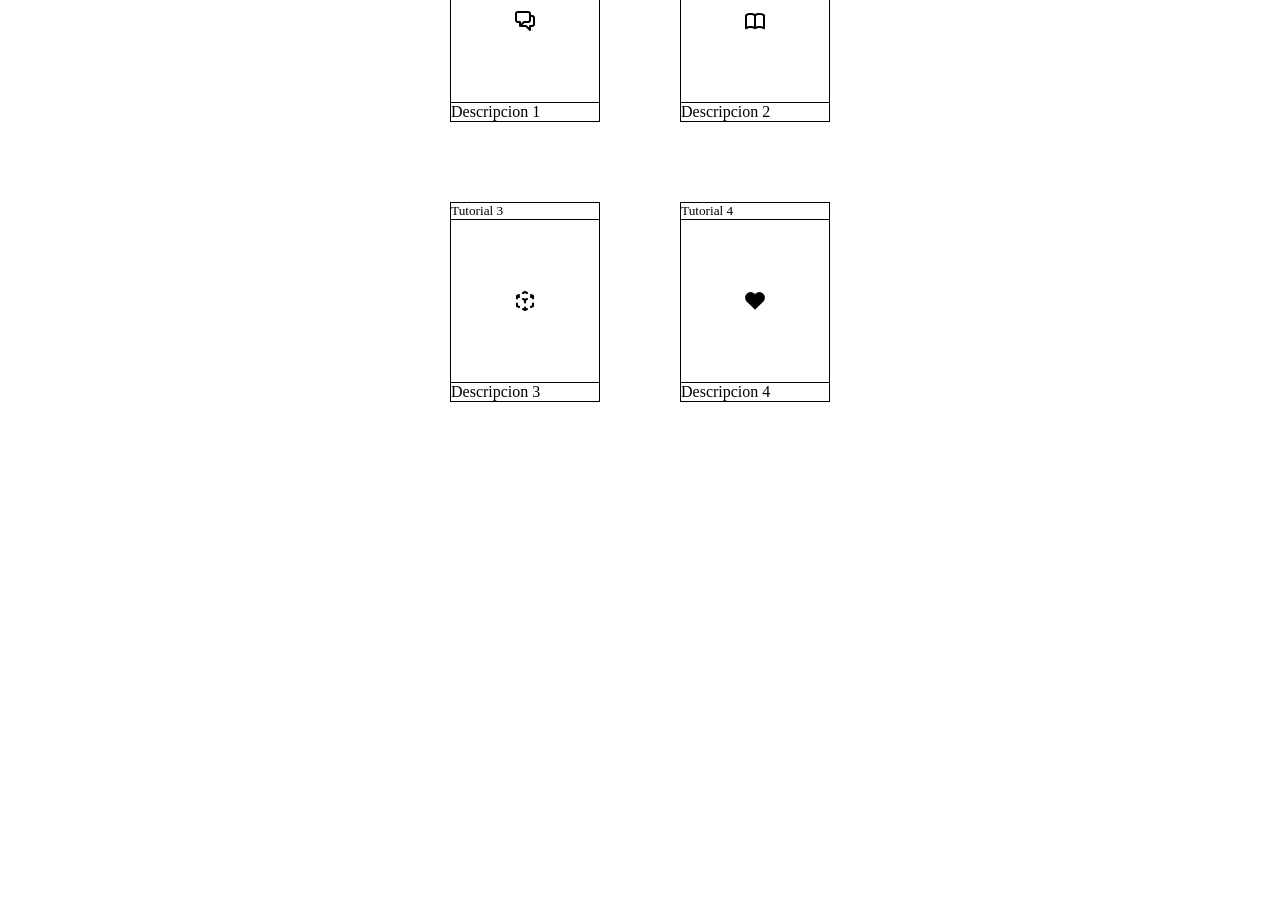
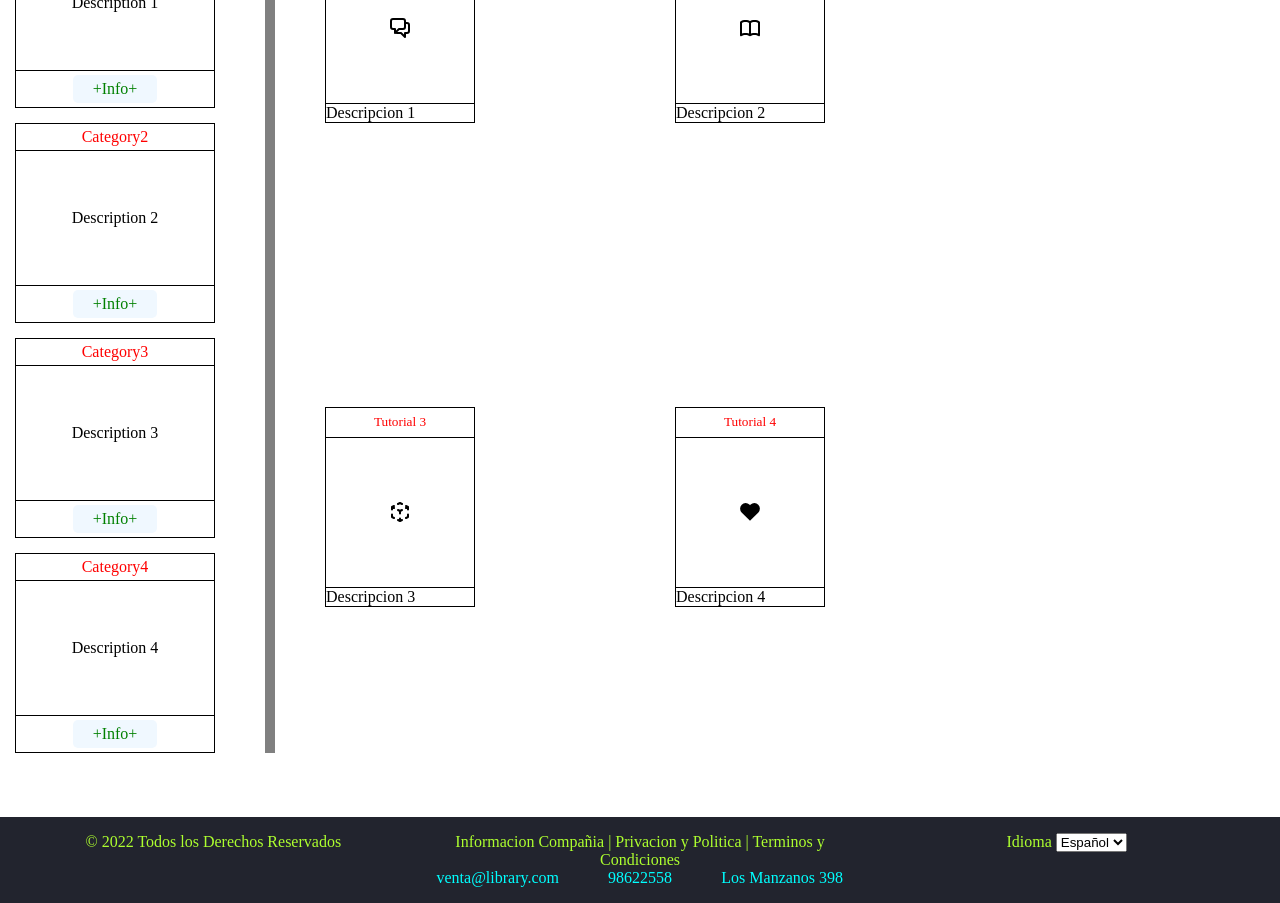
Before and after one commit to RicharRomero123/AplicacionesWeb.Front_Grupo3, a Vue app: page / in a window 1280 px wide. Shown: the part 160-1063 px from the top of the page. Before the commit the page ends 800 px from the top, so only its background shows below. Built offline with nearby package versions, Linux system fonts and the light colour scheme.

Commit message:
Categrorias agregadas

```diff
--- /dev/null
+++ b/src/components/CategoryCard.vue
@@ -0,0 +1,69 @@
+<template>
+  <div class ="category">
+      <header>
+          <h4>{{ name }}</h4>
+      </header>
+      <div class ="descrip">
+          <p>{{description}}</p>
+      </div>
+
+      <div class = "info">
+          <a href = #> +Info+</a>
+      </div>
+
+  </div>
+</template>
+
+<script>
+export default {
+    props: { name: String, description: String }
+}
+</script>
+
+<style>
+  .category{
+      border: 1px solid black;
+      height: 200px;
+      width: 200px;
+      display: flex;
+      flex-direction: column;
+      justify-content: flex-start;
+      margin: 15px 0 0 15px;
+      padding: 0;
+  }
+  header {
+      height: 15%;
+      width: 100%;
+      color: red;
+      border-bottom: 1px solid black;
+      display: flex;
+      justify-content: center;
+      align-items: center;
+  }
+
+  div .descrip{
+      height: 75%;
+      width: 100%;
+      display: flex;
+      justify-content: center;
+      align-items: center;
+      border-bottom: 1px solid black;
+  }
+  div .info{
+      height: 20%;
+      width: 100%;
+      display: flex;
+      align-items: center;
+      justify-content: center;
+  }
+  div .info a{
+      text-decoration: nome;
+      color: green;
+      background: aliceblue;
+      padding:5px 20px;
+      border-radius: 5px;
+  }
+  div .info a:hover{
+      background: greenyellow;
+  }
+</style>
--- a/src/components/TutorialCard.vue
+++ b/src/components/TutorialCard.vue
@@ -7,9 +7,9 @@
     <section>
       <slot />
     </section>
-
     <footer>
       <p>{{ description }}</p>
+
     </footer>
   </div>
 </template>
@@ -28,6 +28,7 @@ export default {
   display: flex;
   flex-direction: column;
   justify-content: space-between;
+  margin-bottom: 10px;
 }
 
 header {
--- a/src/components/TutorialsGrid.vue
+++ b/src/components/TutorialsGrid.vue
@@ -32,7 +32,10 @@ main {
   display: grid;
   grid-template-columns: 1fr 1fr;
   grid-template-rows: 1fr 1fr;
-  gap: 80px;
+  gap: 200px;
   margin: 30px auto;
+  position: relative;
+  padding-bottom: 2em;
+  min-height: 89vh;
 }
 </style>
--- /dev/null
+++ b/src/components/final_footer.vue
@@ -0,0 +1,59 @@
+<template>
+    <footer class="container-footer">
+        <div class="footer1">
+            <div style="color: greenyellow;">
+                © 2022 Todos los Derechos Reservados
+            </div>
+
+            <div style="color: greenyellow;">
+                Informacion Compañia |  Privacion y Politica | Terminos y Condiciones
+
+                <div class="direccion" style="color:aqua">
+                    <div>venta@library.com</div>
+                    <div>98622558</div>
+                    <div>Los Manzanos 398</div>
+                </div>
+            </div>
+
+            <div style="color: greenyellow;">
+
+                Idioma
+                <select name="idioma" id="idioma">
+                    <option value="Español">Español</option>
+                    <option value="Inglés">Inglés</option>
+                </select>
+
+            </div>
+
+        </div>
+    </footer>
+
+</template>
+
+<style>
+.direccion{
+    display: grid;
+    grid-template-columns: 1fr 1fr 1fr;
+
+}
+
+
+.footer1{
+    width: 100%;
+    background: #22242E;
+    color: #22242E;
+    text-align: center;
+    display: grid;
+    grid-template-columns: 1fr 1fr 1fr;
+}
+
+.container-footer{
+    background-color: #22242E;
+    padding: 1em 0;
+    text-align: center;
+    position: absolute;
+    bottom: 0%;
+    width: 100%;
+
+}
+</style>
--- a/src/components/footer.vue
+++ /dev/null
@@ -1,29 +0,0 @@
-<template>
-    <div class="container-footer">
-         <div class="footer">
-            <div class="copyright">
-                © 2022 Todos los Derechos Reservados | <a href="">Redcorp</a>
-            </div>
-
-            <div class="information">
-                <a href="">Informacion Compañia</a> | <a href="">Privacion y Politica</a> | <a href="">Terminos y Condiciones</a>
-            </div>
-
-            <div class="col-md-3 mb-2">
-                <h6 class="text-uppercase font-weight-bold">
-                  <label>Idioma</label>
-                  <select name="idioma" id="idioma">
-                    <option value="Español">Español</option>
-                    <option value="Inglés">Inglés</option>
-                  </select>
-                </h6>
-            </div>
-
-         </div>
-    </div>
-
-</template>
-
-<style>
-
-</style>
--- a/src/views/HomeView.vue
+++ b/src/views/HomeView.vue
@@ -1,7 +1,8 @@
 <script setup>
 import TheWelcome from '../components/TheWelcome.vue'
 import TutorialsGrid from '../components/TutorialsGrid.vue'
-import footer from '../components/footer.vue'
+import final_footer from '../components/final_footer.vue'
+import CategoryCard from "@/components/CategoryCard.vue";
 </script>
 
 <template>
@@ -9,19 +10,40 @@ import footer from '../components/footer.vue'
     <TheWelcome />
   </main>
 
-  <div class="content">
-    <TutorialsGrid />
-  </div>
+
+<div class="Cuerpo">
+    <div>
+        <CategoryCard name="Category1" description="Description 1"/>
+        <CategoryCard name="Category2" description="Description 2"/>
+        <CategoryCard name="Category3" description="Description 3"/>
+        <CategoryCard name="Category4" description="Description 4"/>
+    </div>
+
+    <div class="content">
+        <TutorialsGrid />
+    </div>
+</div>
+
 
   <div>
-    <footer />
+    <final_footer />
   </div>
-
 
 </template>
 
 <style scope>
-.content {
+div .content {
   display: flex;
+  position: relative;
+  padding-left: 50px;
+  margin-left: 50px;
+  border-left: 10px solid grey;
 }
+
+div .Cuerpo{
+    display: flex;
+    position: relative;
+    margin-bottom: 150px;
+}
+
 </style>
```
